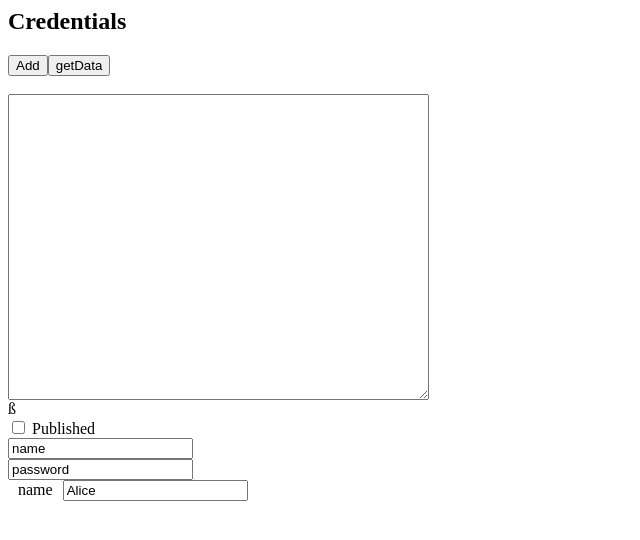
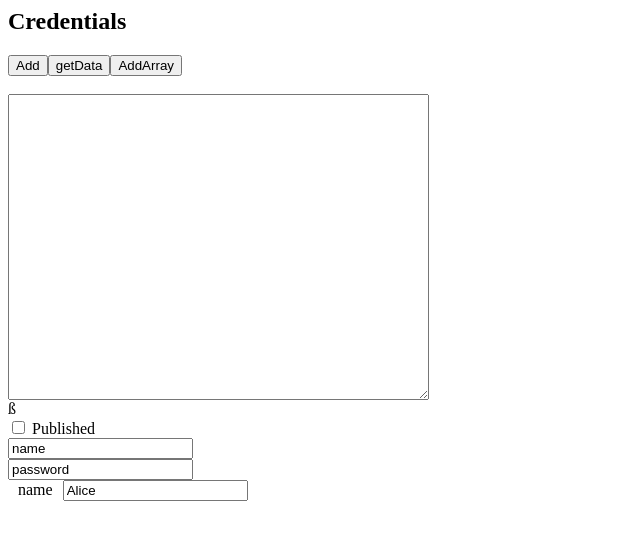
Before and after one commit to CatzillaOrz/angular-form-array-example-nt3zbh, an Angular app: page / in a window 1280 px wide. Shown: the top 540 px of the page, without its empty margins (0-640 px from the left). Built offline with nearby package versions, Linux system fonts and the light colour scheme.

Commit message:
3 files modified

```diff
--- a/src/app/app.component.html
+++ b/src/app/app.component.html
@@ -38,6 +38,7 @@
   <h2>Credentials</h2>
   <button (click)="addCreds()">Add</button>
   <button (click)="getData()">getData</button>
+  <button (click)="addInputArray()">AddArray</button>
   <br />
   <br />
   <textarea [value]="json" rows="20" cols="50"></textarea>
--- a/src/app/app.component.ts
+++ b/src/app/app.component.ts
@@ -61,6 +61,13 @@ export class AppComponent {
     );
   }
 
+  addInputArray() {
+    let val = this.form.getRawValue()['inputArray'];
+    this.form.patchValue({
+      inputArray: [...val, ...[{ label: 'test', value: 'test' }]],
+    });
+  }
+
   getData() {
     this.json = JSON.stringify(this.form.getRawValue(), null, ' ');
   }
--- a/src/app/input-array/input-array.component.scss
+++ b/src/app/input-array/input-array.component.scss
@@ -5,7 +5,7 @@ app-input-array {
       margin: 5px 10px;
     }
     li {
-      display: inline-block;
+      display: block;
     }
   }
 }
```
